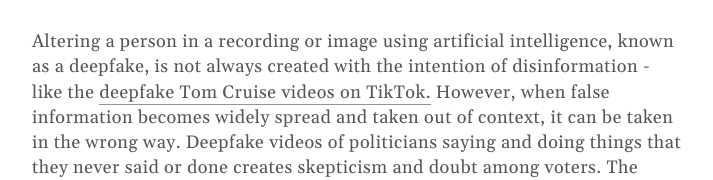
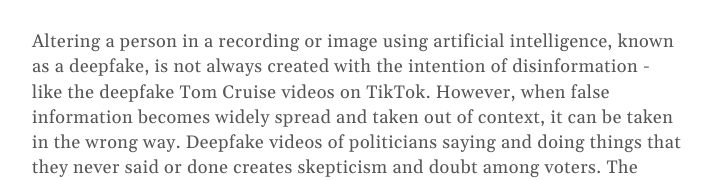
Before and after one commit to caerrie/caerrie.github.io, a plain HTML site: page phil1300.html in a window 1280 px wide. Shown: the part 1089-1269 px from the top of the page, without its empty margins (283-996 px from the left). Drawn offline with nearby package versions, Linux system fonts and the light colour scheme.

Commit message:
link doesnt work aaa removed it

```diff
--- a/phil1300.html
+++ b/phil1300.html
@@ -51,7 +51,7 @@
           <br><br>
           <img src="https://media.wired.com/photos/6378127aef69bd3269392c21/master/pass/business-ai-code-art-copyright-113493446.jpg">
           <br><br>
-          Altering a person in a recording or image using artificial intelligence, known as a deepfake, is not always created with the intention of disinformation - like the <a href"https://www.tiktok.com/@deeptomcruise?lang=en">deepfake Tom Cruise videos on TikTok.</a> However, when false information becomes widely spread and taken out of context, it can be taken in the wrong way. Deepfake videos of politicians saying and doing things that they never said or done creates skepticism and doubt among voters. The increase of false information then leads people to be more suspicious of the opposing side, further driving them to remain in their bubble and widening polarization.
+          Altering a person in a recording or image using artificial intelligence, known as a deepfake, is not always created with the intention of disinformation - like the deepfake Tom Cruise videos on TikTok. However, when false information becomes widely spread and taken out of context, it can be taken in the wrong way. Deepfake videos of politicians saying and doing things that they never said or done creates skepticism and doubt among voters. The increase of false information then leads people to be more suspicious of the opposing side, further driving them to remain in their bubble and widening polarization.
           <br><br>
           Since these generative AI tools can produce disinformative and graphic content, is it the developer's responsibility to filter them out? Or does it rely on the user’s ethics to follow the terms of use? One AI image generator called DALL-E has taken upon filtering so that any violence or misuse of their tool will not be permitted.
           <br><br>
```
